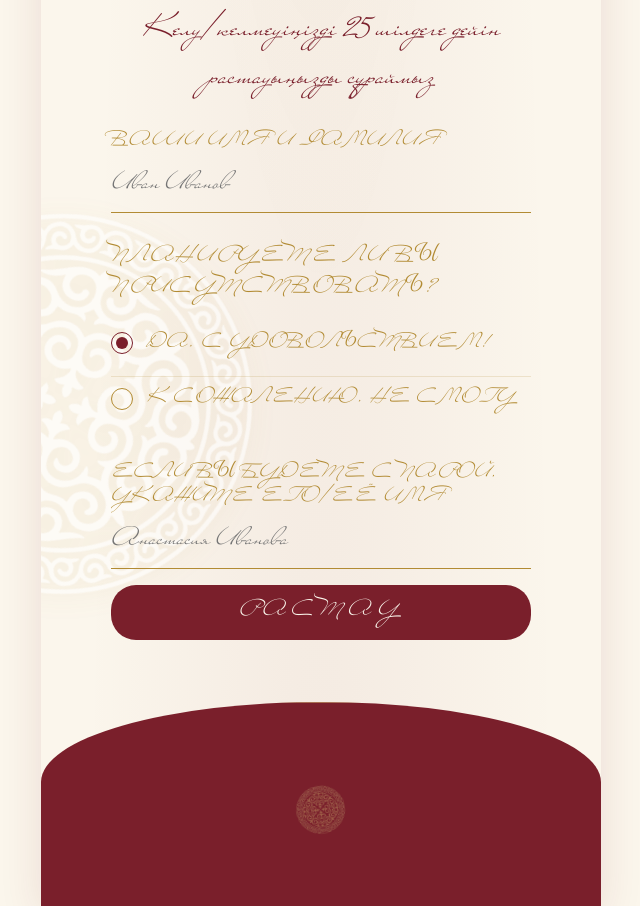
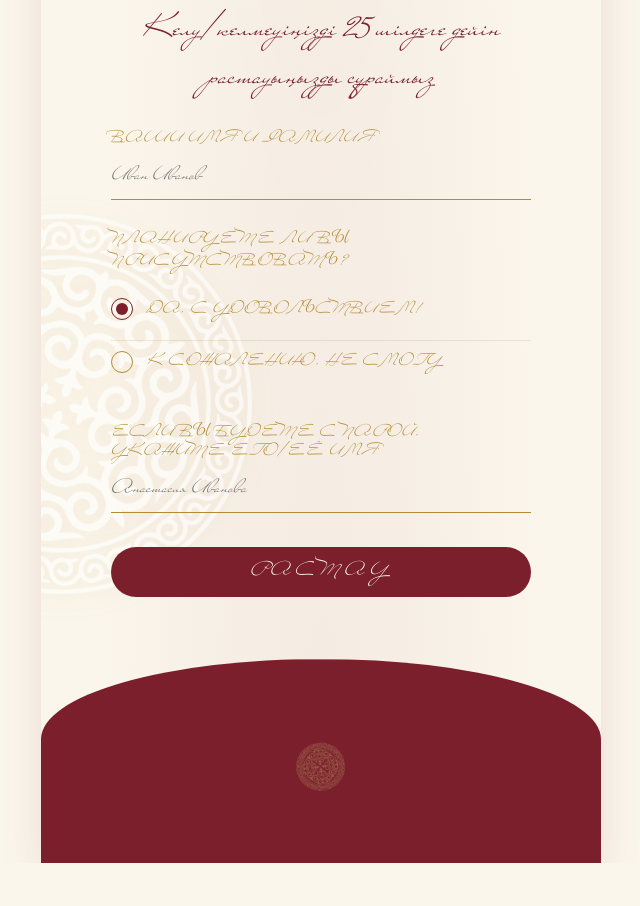
Before and after one commit to usern23/kyz-uzatu, a React (Vite) app: page / in a window 1280 px wide. Shown: the part 2520-3426 px from the top of the page, without its empty margins (319-959 px from the left). After the commit the page ends 3383 px from the top, so only its background shows below. Built offline with nearby package versions, Linux system fonts and the light colour scheme.

Commit message:
style: smaller text in RSVP form

```diff
--- a/src/styles.css
+++ b/src/styles.css
@@ -743,7 +743,7 @@ section.reveal {
 .field span {
   display: block;
   font-family: 'KZCarolina', 'Great Vibes', cursive;
-  font-size: clamp(16px, 4vw, 20px); letter-spacing: 0.1em;
+  font-size: clamp(13px, 3.5vw, 16px); letter-spacing: 0.1em;
   color: var(--gold);
   font-weight: 500;
   margin-bottom: 10px;
@@ -757,7 +757,7 @@ section.reveal {
   border-bottom: 1px solid var(--gold);
   background: transparent;
   font-family: 'KZCarolina', 'Great Vibes', cursive;
-  font-size: clamp(20px, 5vw, 26px);
+  font-size: clamp(16px, 4.5vw, 20px);
   color: var(--rose);
   border-radius: 0;
   outline: none;
@@ -784,7 +784,7 @@ section.reveal {
 .rsvp-radio-field legend {
   display: block;
   font-family: 'KZCarolina', 'Great Vibes', cursive;
-  font-size: clamp(16px, 4vw, 22px);
+  font-size: clamp(13px, 3.5vw, 16px);
   letter-spacing: 0.15em;
   color: var(--gold);
   font-weight: 500;
@@ -827,7 +827,7 @@ section.reveal {
 }
 .rsvp-radio-label {
   font-family: 'KZCarolina', 'Great Vibes', cursive;
-  font-size: clamp(22px, 5.5vw, 28px);
+  font-size: clamp(17px, 4.5vw, 21px);
   color: var(--rose);
   letter-spacing: 0.03em;
 }
@@ -855,7 +855,7 @@ section.reveal {
   color: var(--beige);
   border: 0;
   font-family: 'KZCarolina', 'Great Vibes', cursive;
-  font-size: clamp(18px, 4.5vw, 22px);
+  font-size: clamp(16px, 4vw, 19px);
   letter-spacing: 0.3em;
   text-transform: uppercase;
   cursor: pointer;
```
